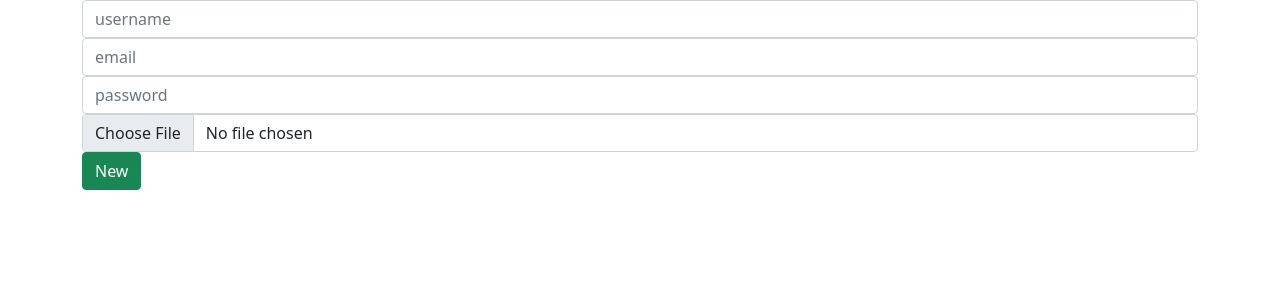
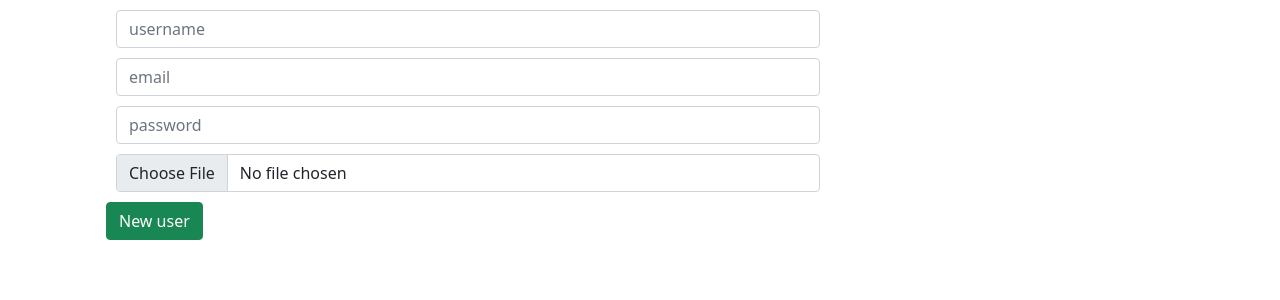
Before and after one commit to tfermoso/phpproduccion, a PHP site: page /register in a window 1280 px wide. Shown: the part 56-356 px from the top of the page. Run offline with PHP 8.4, Linux system fonts and the light colour scheme.

Commit message:
finalizado

```diff
--- a/assets/css/index.css
+++ b/assets/css/index.css
@@ -62,3 +62,13 @@
     margin: 10px;
     border-radius: 5px;
 }
+.register input{
+    margin: 10px;
+}
+.container-register{
+    margin: 0 auto;
+}
+
+.alerta{
+    margin-top: 20px;
+}
--- a/register.php
+++ b/register.php
@@ -70,13 +70,13 @@ if (isset($_POST["username"])) {
 }
 ?>
 <?php include("header.php"); ?>
-<div class="container">
-    <form class="form" action="" method="post" enctype="multipart/form-data">
+<div class="container row container-register">
+    <form class="form register col-md-8 col-sm-12" action="" method="post" enctype="multipart/form-data">
         <input class="form-control" type="text" name="username" id="" placeholder="username">
         <input class="form-control" type="email" name="email" placeholder="email">
         <input class="form-control" type="password" name="password" placeholder="password">
         <input class="form-control" type="file" name="file" id="">
-        <button class="btn btn-success" type="submit">New</button>
+        <button class="btn btn-success btn-large" type="submit">New user</button>
     </form>
     <?php
     if (isset($msg)) {
```
Also changed, not shown: add_order.php (+12 -2 lines).
